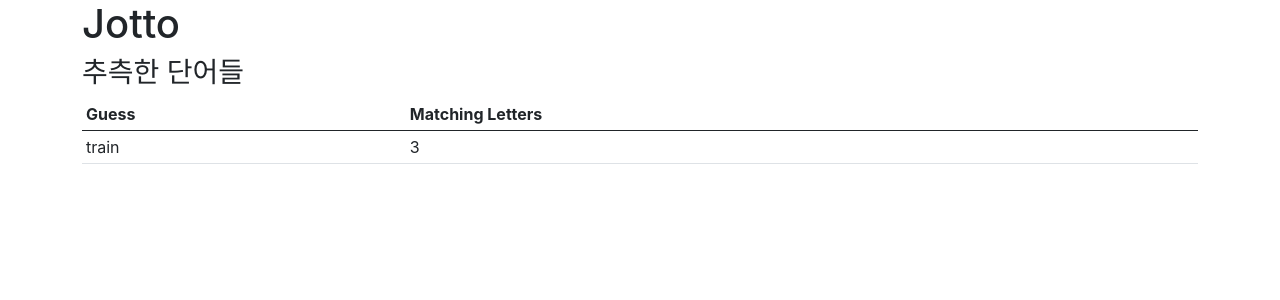
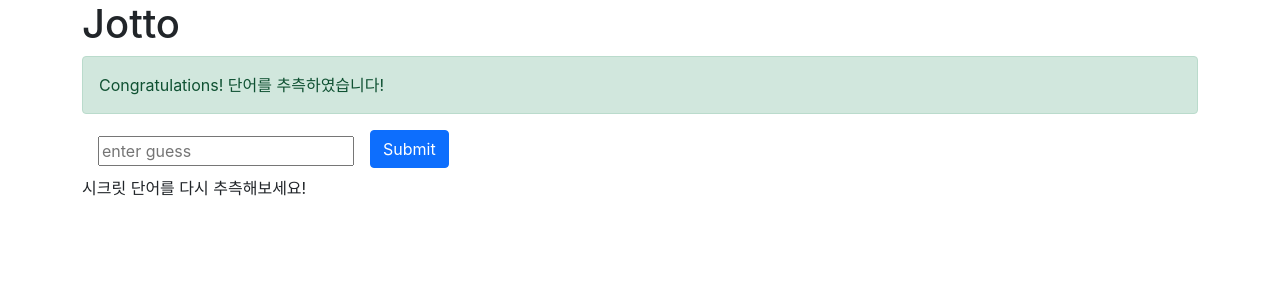
Before and after one commit to leedoopal/testing-jest, a React (Create React App) app in the folder jotto/: page / in a window 1280 px wide. Shown: the top 300 px of the page. Built offline with nearby package versions, Linux system fonts and the light colour scheme.

Commit message:
이전에 한 guesses 없이 guess submit

```diff
--- a/jotto/src/App.js
+++ b/jotto/src/App.js
@@ -2,15 +2,20 @@
 
 import Congrats from './Congrats';
 import GuessWords from './GuessWords';
+import Input from './Input';
 
 function App() {
+  // TODO: props 가져오기
+  const success = false;
+  const secretWord = 'party';
+  const guessedWords = [];
+
   return (
     <div data-test="component-app" className="container">
       <h1>Jotto</h1>
-      <Congrats success={false} />
-      <GuessWords
-        guessedWords={[{ guessedWords: 'train', letterMatchCount: 3 }]}
-      />
+      <Congrats success={true} />
+      <Input success={success} secretWord={secretWord} />
+      <GuessWords guessedWords={guessedWords} />
     </div>
   );
 }
```
Also changed, not shown: 1 other file (tests, documents, lock files or other folders).
